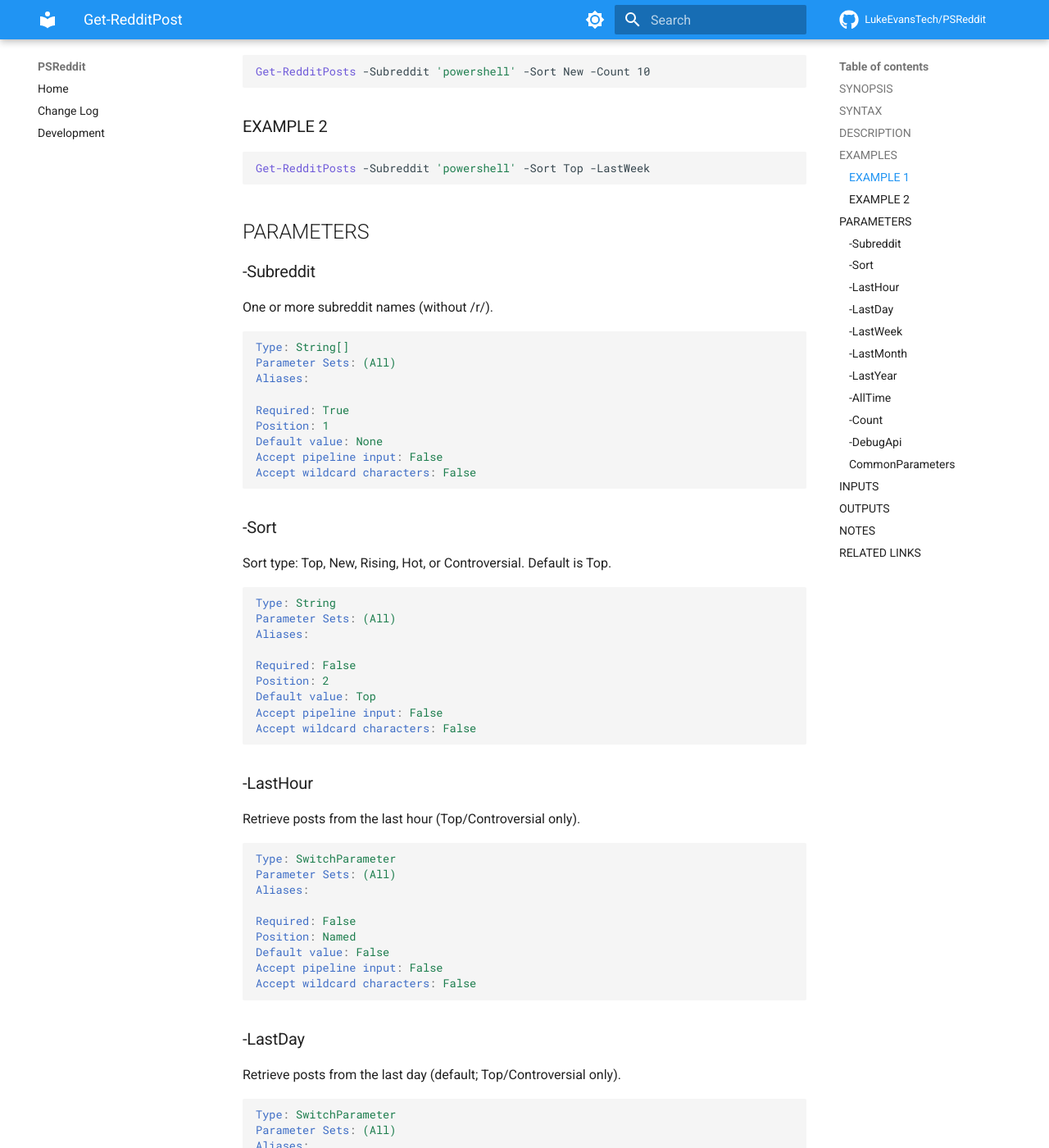
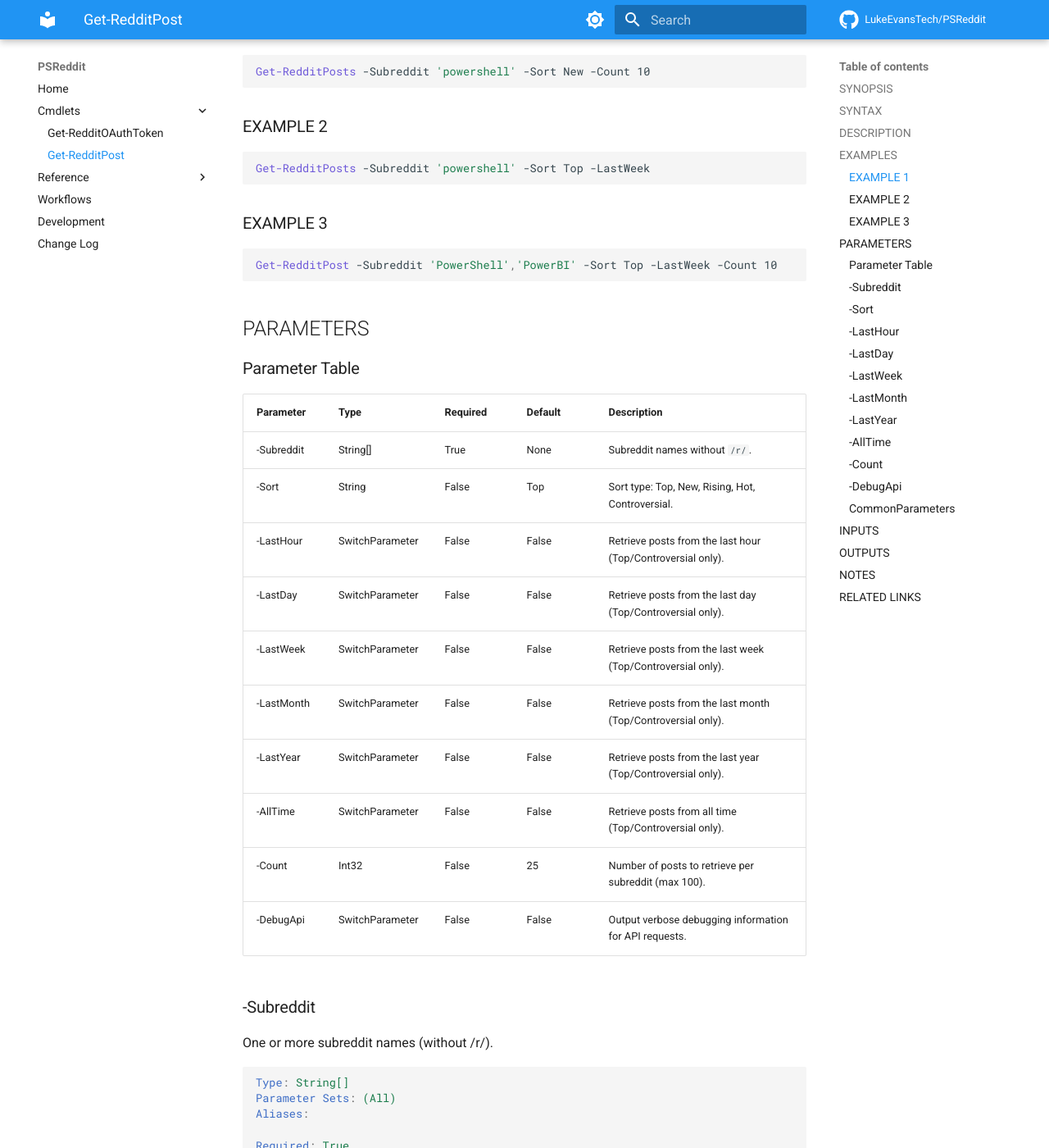
Before and after one commit to LukeEvansTech/PSReddit, an MkDocs documentation site: the page built from docs/Get-RedditPost.md, in a window 1280 px wide and 1400 px high, scrolled down 714 px. Shown: the whole window at 82% size. Built offline with MkDocs 1.6.1 and Material for MkDocs 9.7.7, drawn with Linux system fonts in a browser that asks for light colours; comment, search, counter and statistics services are not loaded.

Commit message:
Reorganize GitHub Actions workflows and enhance documentation structure

````diff
--- a/docs/Get-RedditPost.md
+++ b/docs/Get-RedditPost.md
@@ -41,7 +41,28 @@ Get-RedditPosts -Subreddit 'powershell' -Sort New -Count 10
 Get-RedditPosts -Subreddit 'powershell' -Sort Top -LastWeek
 ```
 
+### EXAMPLE 3
+
+```powershell
+Get-RedditPost -Subreddit 'PowerShell','PowerBI' -Sort Top -LastWeek -Count 10
+```
+
 ## PARAMETERS
+
+### Parameter Table
+
+| Parameter     | Type            | Required | Default | Description                                                          |
+|---------------|-----------------|----------|---------|----------------------------------------------------------------------|
+| -Subreddit    | String[]        | True     | None    | Subreddit names without `/r/`.                                       |
+| -Sort         | String          | False    | Top     | Sort type: Top, New, Rising, Hot, Controversial.                     |
+| -LastHour     | SwitchParameter | False    | False   | Retrieve posts from the last hour (Top/Controversial only).          |
+| -LastDay      | SwitchParameter | False    | False   | Retrieve posts from the last day (Top/Controversial only).           |
+| -LastWeek     | SwitchParameter | False    | False   | Retrieve posts from the last week (Top/Controversial only).          |
+| -LastMonth    | SwitchParameter | False    | False   | Retrieve posts from the last month (Top/Controversial only).         |
+| -LastYear     | SwitchParameter | False    | False   | Retrieve posts from the last year (Top/Controversial only).          |
+| -AllTime      | SwitchParameter | False    | False   | Retrieve posts from all time (Top/Controversial only).               |
+| -Count        | Int32           | False    | 25      | Number of posts to retrieve per subreddit (max 100).                 |
+| -DebugApi     | SwitchParameter | False    | False   | Output verbose debugging information for API requests.               |
 
 ### -Subreddit
 
--- a/mkdocs.yml
+++ b/mkdocs.yml
@@ -73,7 +73,11 @@ theme:
         name: Switch to light mode
 nav:
   - Home: index.md
+  - Cmdlets:
+      - Get-RedditOAuthToken: Get-RedditOAuthToken.md
+      - Get-RedditPost: Get-RedditPost.md
+  - Reference:
+      - Module Manifest: PSReddit.md
+  - Workflows: WORKFLOWS.md
+  - Development: DEVELOPMENT.md
   - Change Log: CHANGELOG.md
-  - Development: DEVELOPMENT.md
-  # - Functions:
-  #   - Function1: functions/function1.md
````
Also changed, not shown: docs/Get-RedditOAuthToken.md (+20 -0 lines), docs/PSReddit.md (+5 -5 lines), docs/WORKFLOWS.md (added, +17 -0 lines), docs/index.md (+6 -0 lines), 9 other files.
